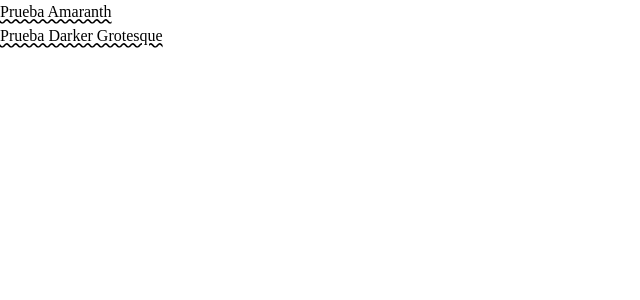
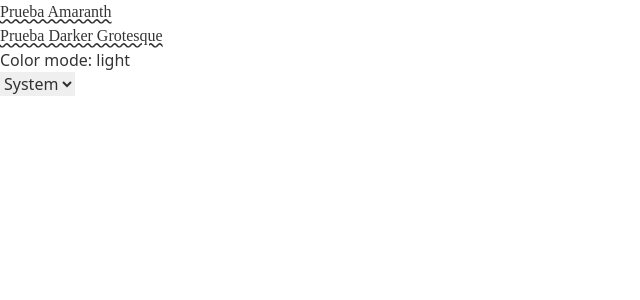
Before and after one commit to arypru/portfolio, a Nuxt app: page / in a window 1280 px wide. Shown: the top 300 px of the page, without its empty margins (0-640 px from the left). Built offline with nearby package versions, Linux system fonts and the light colour scheme; a web font is replaced by a local one.

Commit message:
:last_quarter_moon: feat:install color mode
@nuxtjs/color-mode v2.1.1

```diff
--- a/nuxt.config.js
+++ b/nuxt.config.js
@@ -34,7 +34,8 @@
   // Modules for dev and build (recommended): https://go.nuxtjs.dev/config-modules
   buildModules: [
     '@nuxt/postcss8',
-    '@nuxtjs/google-fonts'
+    '@nuxtjs/google-fonts',
+    '@nuxtjs/color-mode'
   ],
 
   googleFonts: {
--- a/package.json
+++ b/package.json
@@ -9,6 +9,7 @@
     "generate": "nuxt generate"
   },
   "dependencies": {
+    "@nuxtjs/color-mode": "^2.1.1",
     "core-js": "^3.19.3",
     "nuxt": "^2.15.8",
     "vue": "^2.6.14",
--- a/pages/index.vue
+++ b/pages/index.vue
@@ -2,6 +2,17 @@
   <div>
     <p class="underline decoration-wavy font-amaranth">Prueba Amaranth</p>
     <p class="underline decoration-wavy font-darkergrotesque">Prueba Darker Grotesque</p>
+
+    <div>
+      <h1>Color mode: {{ $colorMode.value }}</h1>
+      <select v-model="$colorMode.preference">
+        <option value="system">System</option>
+        <option value="light">Light</option>
+        <option value="dark">Dark</option>
+        <option value="sepia">Sepia</option>
+      </select>
+    </div>
+
   </div>
 </template>
 
@@ -10,3 +21,18 @@
   name: 'IndexPage'
 }
 </script>
+
+<style>
+body {
+  background-color: #fff;
+  color: rgba(0,0,0,0.8);
+}
+.dark-mode body {
+  background-color: #091a28;
+  color: #ebf4f1;
+}
+.sepia-mode body {
+  background-color: #f1e7d0;
+  color: #433422;
+}
+</style>
```
Also changed, not shown: 1 other file (tests, documents, lock files or other folders).
